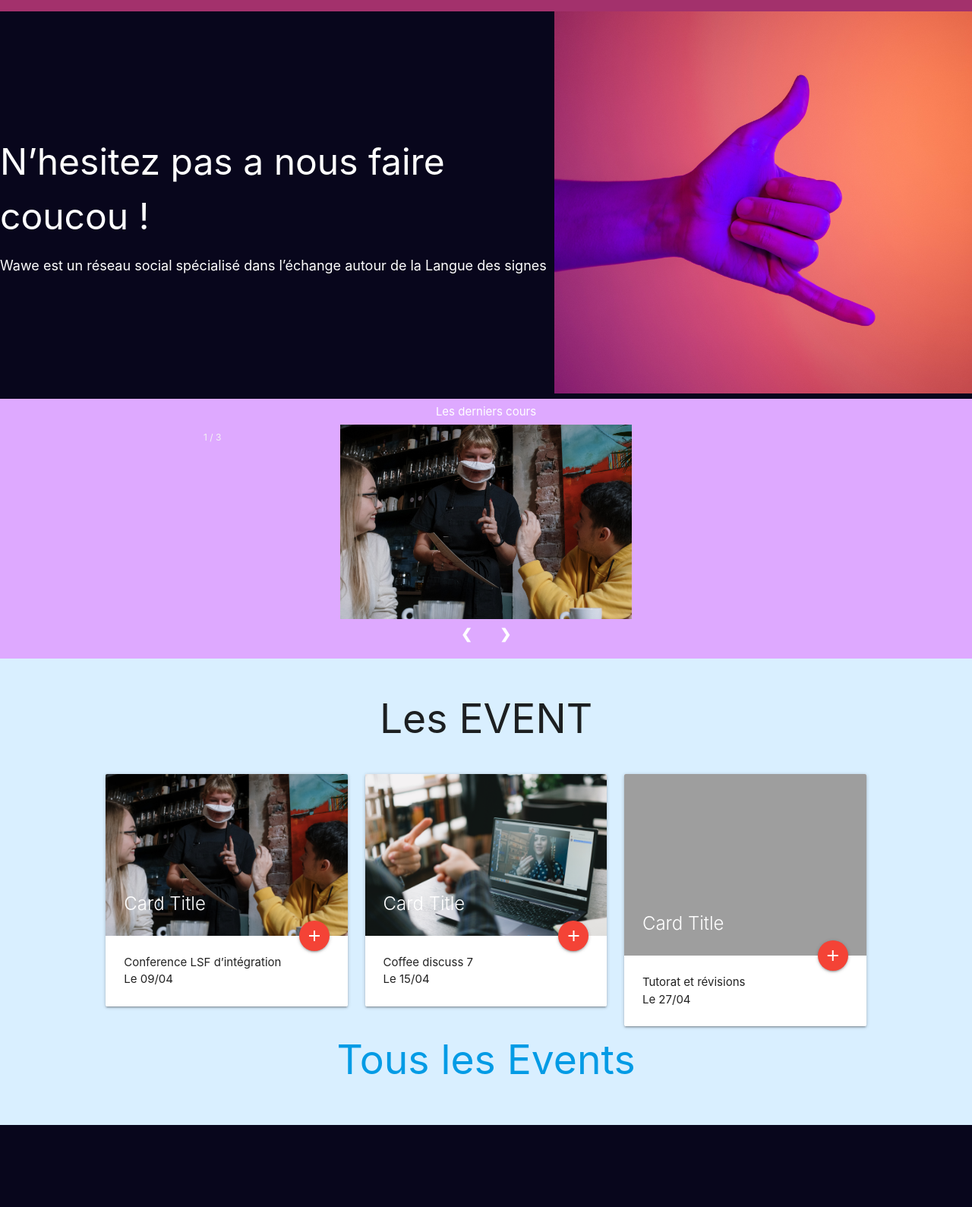
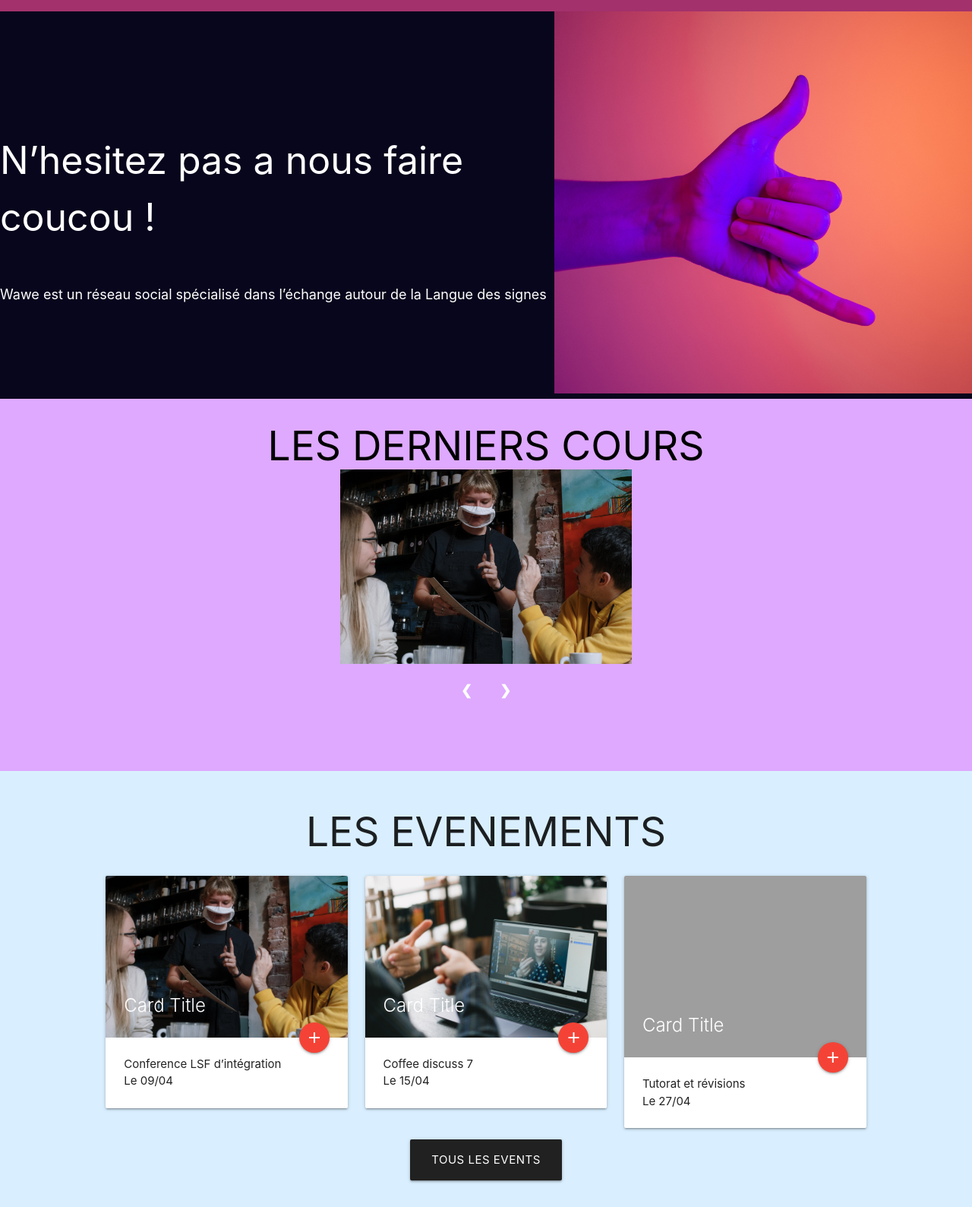
Before and after one commit to Charlotte-Meniere/wave, a PHP site: page /Biblio.html in a window 1280 px wide. Shown: the part 93-1682 px from the top of the page at 76% size. Before the commit the page ends 1574 px from the top, so only its background shows below. Run offline with PHP 8.4, Linux system fonts and the light colour scheme; grey boxes are pictures that could not be loaded.

Commit message:
modif_page_accueil

```diff
--- a/Page_Accueil/Biblio.css
+++ b/Page_Accueil/Biblio.css
@@ -54,8 +54,11 @@ body {
   grid-template-rows: 10% 1fr 10%;
   align-items: center;
   justify-content: space-around;
+  padding: 35px 0 35px 0;
 }
-
+.center{
+  text-align: center;
+}
 .text_mid{
   grid-column: 2;
   grid-row: 1;
--- a/Page_Accueil/Biblio.html
+++ b/Page_Accueil/Biblio.html
@@ -2,6 +2,7 @@
 <html>
 
   <head>
+    <meta charset="UTF-8">
     <link rel="stylesheet" href="Biblio.css">
     <link href="https://fonts.googleapis.com/icon?family=Material+Icons" rel="stylesheet">
     <!-- Compiled and minified CSS -->
@@ -31,7 +32,6 @@
     </header>
 <main>
 
-
 <section class="Fond_top2">
 
 
@@ -47,10 +47,8 @@
 
 <section class="Fond_black">
   <div>
-    <p style="color: white">
-      <FONT size="10pt">
+    <p style="color: white;font-size: 50px">
       N’hesitez pas a nous faire coucou !
-      </FONT>
    </p>
     <p style="color: white">
       <FONT size="4pt">
@@ -67,9 +65,9 @@
 <div class="Fond_mid">
 
   <div class="text_mid">
-    <p style="color: white;text-align: center;">
-      Les derniers cours
-    </p>
+    <h2 style="color: black;text-align: center;">
+      LES DERNIERS COURS
+    </h2>
   </div>
   <br>
   <!-- Slideshow container -->
@@ -77,23 +75,25 @@
 
   <!-- Full-width images with number and caption text -->
   <div class="mySlides fade">
-    <div class="numbertext">1 / 3</div>
+    <!--<div class="numbertext">1 / 3</div>-->
     <img src="pexels-cottonbro-6321923.jpg" style="width:50%">
   </div>
 
   <div class="mySlides fade">
-    <div class="numbertext">2 / 3</div>
+    <!--<div class="numbertext">2 / 3</div>-->
     <img src="pexels-shvets-production-7516363.jpg" style="width:50%">
   </div>
 
   <div class="mySlides fade">
-    <div class="numbertext">3 / 3</div>
+    <!--<div class="numbertext">3 / 3</div>-->
     <img src="pexels-shvets-production-7516574.jpg" style="width:50%">
   </div>
 
   <!-- Next and previous buttons -->
-  <a class="prev" onclick="plusSlides(-1)">&#10094;</a>
-  <a class="next" onclick="plusSlides(1)">&#10095;</a>
+  <div style="padding-top: 15px">
+    <a class="prev" onclick="plusSlides(-1)">&#10094;</a>
+    <a class="next" onclick="plusSlides(1)">&#10095;</a>
+  </div>
 </div>
 <br>
 
@@ -105,7 +105,7 @@
   <div class="Fond_bot">
 
   <div class="section">
-    <h2>Les EVENT</h2>
+    <h2>LES EVENEMENTS</h2>
     <div class="row">
       <div class="col s12 m6 l4">
         <div class="card">
@@ -149,11 +149,9 @@
           </div>
         </div>
       </div>
-      <h2>
-      <a href="https://google.com">
-        Tous les Events
-      </a>
-    </h2>
+      <div class="center">
+        <a href=""class="waves-effect waves-light btn-large grey darken-4">Tous les Events</a>
+      </div>
     </div>
   </div>
 
```
